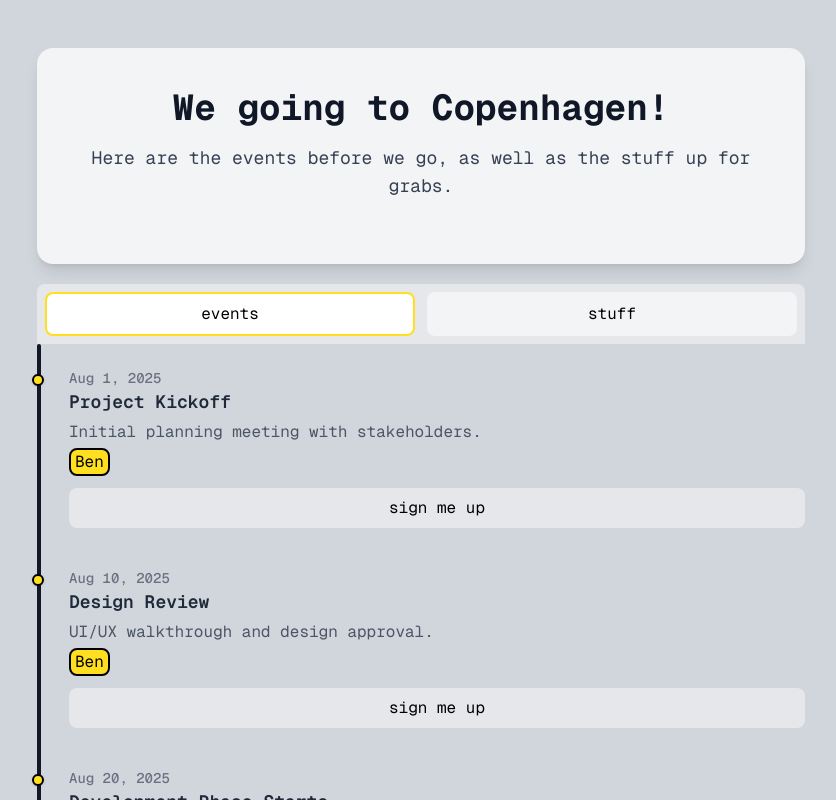
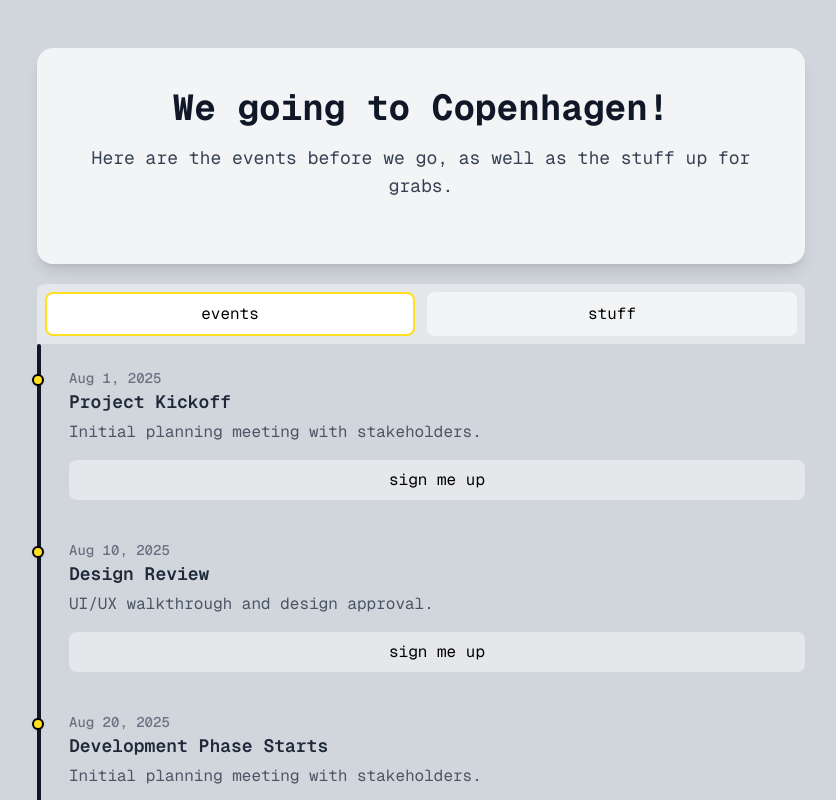
Before and after one commit to sebastian-axell/departure-week, a Next.js app in the folder dweek/: page / in a window 1280 px wide. Shown: the whole page, without its empty margins (219-1055 px from the left). Built offline with nearby package versions, Linux system fonts and the light colour scheme.

Commit message:
removed attendees

```diff
--- a/dweek/src/pages/index.tsx
+++ b/dweek/src/pages/index.tsx
@@ -23,7 +23,6 @@ export default function Home() {
       title: "Project Kickoff",
       description: "Initial planning meeting with stakeholders.",
       attendees: [
-        "Ben"
       ]
     },
     {
@@ -31,7 +30,6 @@ export default function Home() {
       title: "Design Review",
       description: "UI/UX walkthrough and design approval.",
       attendees: [
-        "Ben"
       ]
     },
     {
@@ -39,7 +37,6 @@ export default function Home() {
       title: "Development Phase Starts",
       description: "Initial planning meeting with stakeholders.",
       attendees: [
-        "Ben"
       ]
     },
     {
@@ -47,8 +44,6 @@ export default function Home() {
       title: "Beta Release",
       description: "First round of internal testing.",
       attendees: [
-        "Ben",
-        "Luke"
       ]
     }
   ];
```
